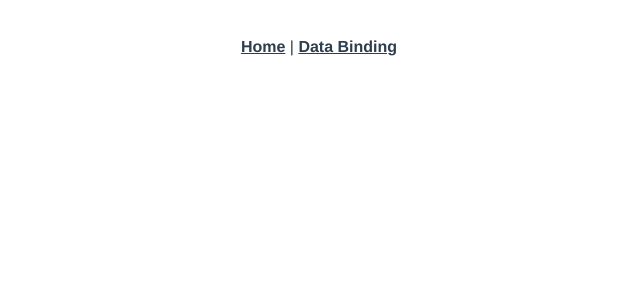
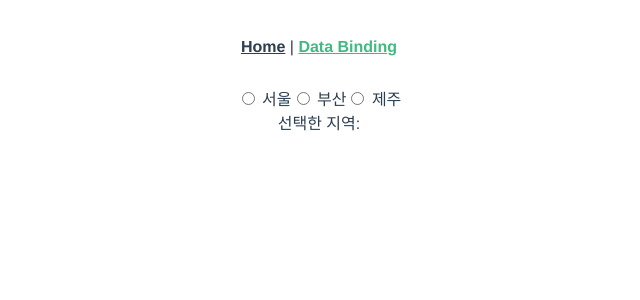
Before and after one commit to swat018/vue.js-project, a Vue app: page /databindingradio in a window 1280 px wide. Before the commit this address had no page. Shown: the top 300 px of the page, without its empty margins (321-961 px from the left). Built offline with nearby package versions, Linux system fonts and the light colour scheme.

Commit message:
데이터 바인딩 - 라디오 (input type=radio)

```diff
--- a/src/App.vue
+++ b/src/App.vue
@@ -1,7 +1,7 @@
 <template>
   <div id="nav">
     <router-link to="/">Home</router-link> |
-    <router-link to="/databindingcheckbox2">Data Binding</router-link>
+    <router-link to="/databindingradio">Data Binding</router-link>
   </div>
   <router-view/>
 </template>
--- a/src/router/index.js
+++ b/src/router/index.js
@@ -1,6 +1,6 @@
 import { createRouter, createWebHistory } from 'vue-router'
 import Home from '../views/Home.vue'
-import DataBindingCheckbox2 from '../views/DataBindingCheckbox2.vue'
+import DataBindingRadio from '../views/DataBindingRadio.vue'
 
 const routes = [
   {
@@ -17,9 +17,9 @@
     component: () => import(/* webpackChunkName: "about" */ '../views/About.vue')
   },
   {
-    path: '/databindingcheckbox2',
-    name: 'DataBindingCheckbox2',
-    component: DataBindingCheckbox2
+    path: '/databindingradio',
+    name: 'DataBindingRadio',
+    component: DataBindingRadio
   }
 ]
 
--- /dev/null
+++ b/src/views/DataBindingRadio.vue
@@ -0,0 +1,23 @@
+<template>
+  <div>
+    <label><input type="radio" v-bind:value="radioValue1" v-model="picked"> 서울</label>
+    <label><input type="radio" v-bind:value="radioValue2" v-model="picked"> 부산</label>
+    <label><input type="radio" v-bind:value="radioValue3" v-model="picked"> 제주</label>
+    <br>
+    <span>선택한 지역: {{ picked }}</span>
+  </div>
+</template>
+
+<script>
+export default {
+  name: "DataBindingRadio",
+  data() {
+    return {
+      picked: '',
+      radioValue1: '서울',
+      radioValue2: '부산',
+      radioValue3: '제주',
+    };
+  }
+}
+</script>
```
